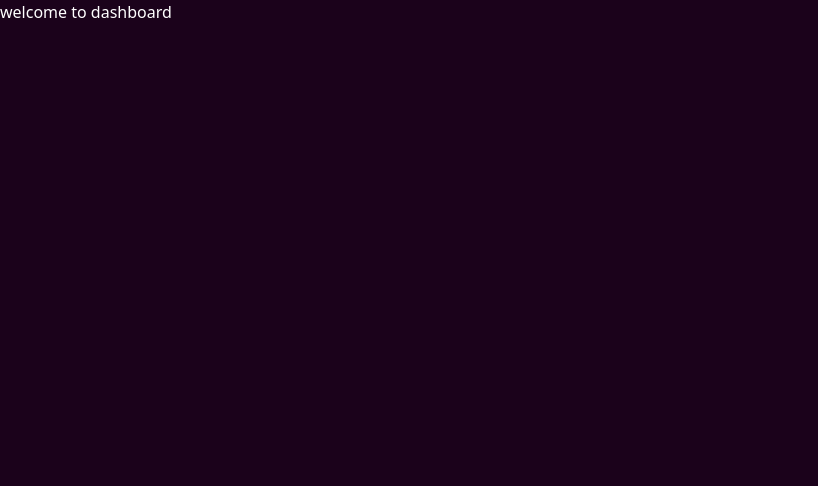
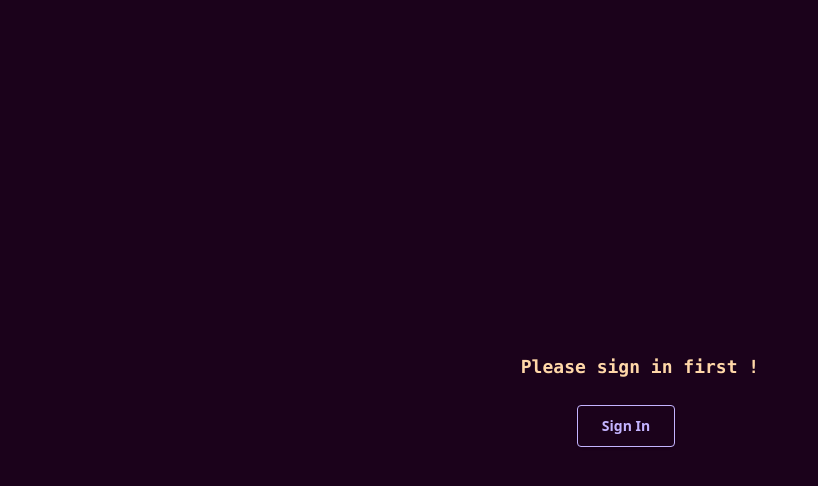
Before and after one commit to Rohan-Lenka/reels-history-app, a Next.js app: page /dashboard in a window 1280 px wide. Shown: the top 486 px of the page, without its empty margins (0-818 px from the left). Built offline with nearby package versions, Linux system fonts and the light colour scheme; no server answers.

Commit message:
dashboard remaining

```diff
--- a/package.json
+++ b/package.json
@@ -11,6 +11,7 @@
   "dependencies": {
     "@next-auth/firebase-adapter": "^0.0.2-canary.207",
     "@next/env": "^15.4.2",
+    "clsx": "^2.1.1",
     "dotenv": "^17.2.0",
     "next": "15.4.2",
     "next-auth": "^4.24.11",
--- /dev/null
+++ b/src/UI/components/Buttons/GetStarted.tsx
@@ -0,0 +1,8 @@
+'use client'
+
+import Button from "../../Button";
+
+export default function GetStarted() {
+    // add the onClick function
+    return <Button text="Get Started" variant="primary" />
+}
--- /dev/null
+++ b/src/UI/components/Buttons/Logout.tsx
@@ -0,0 +1,10 @@
+'use client'
+
+import Button from "@/UI/Button";
+import { signOut } from "next-auth/react";
+
+export default function Logout() {
+    return <Button text="Logout" variant="primary" onClick={() => {
+        signOut({ callbackUrl: '/', redirect: true })
+    }} />
+}
--- /dev/null
+++ b/src/UI/components/Buttons/SignIn.tsx
@@ -0,0 +1,8 @@
+"use client"
+
+import Button from "@/UI/Button"
+import { signIn } from "next-auth/react"
+
+export default function SignIn() {
+    return <Button variant="secondary" text="Sign In" onClick={() => signIn(undefined, { callbackUrl: "/dashboard" })} />
+}
--- /dev/null
+++ b/src/app/dashboard/layout.tsx
@@ -0,0 +1,21 @@
+'use client'
+
+import { SessionProvider } from "next-auth/react";
+
+export default function RootLayout({
+  children,
+}: Readonly<{
+  children: React.ReactNode;
+}>) {
+  return (
+    <html lang="en">
+      <body
+        className={`antialiased overflow-x-hidden relative bg-[#1b021b]`}
+      >
+        <SessionProvider>
+          {children}
+        </SessionProvider>
+      </body>
+    </html>
+  );
+}
--- a/src/app/dashboard/page.tsx
+++ b/src/app/dashboard/page.tsx
@@ -1,5 +1,26 @@
-export default function Dashboard() {
-    return <div className="text-white">
-        welcome to dashboard
-    </div>
+import Logout from "@/UI/components/Buttons/Logout";
+import "../../styles/glare.css";
+import { getServerSession } from "next-auth";
+import { authOptions } from "../api/auth/[...nextauth]/route";
+import SignIn from "@/UI/components/Buttons/SignIn";
+
+export default async function Dashboard() {
+    const session = await getServerSession(authOptions)
+    if (!session) {
+        return <div className="h-screen w-screen flex justify-center items-center">
+            <div>
+                <p className="text-orange-200 text-lg font-semibold font-mono">Please sign in first !</p>
+                <div className="mt-6 ml-14">
+                    <SignIn />
+                </div>
+            </div>
+        </div>
+    }
+    return <>
+        <div className="top-right-glare"></div>
+        <div className="absolute top-5 left-280">
+            <Logout />
+        </div>
+
+    </>
 }
--- a/src/app/page.tsx
+++ b/src/app/page.tsx
@@ -1,14 +1,9 @@
+import GetStarted from "@/UI/components/Buttons/GetStarted"
 import "../styles/glare.css"
-import { redirect, RedirectType } from 'next/navigation'
-import Button from "../UI/Button"
-import { getServerSession } from "next-auth/next"
-import { authOptions } from "@/app/api/auth/[...nextauth]/route"
+import SignIn from "@/UI/components/Buttons/SignIn"
+import Arrow from "@/icons/Arrow"
 
-export default async function Landing() {
-  const session = await getServerSession(authOptions)
-  if(session) {
-    redirect("/dashboard", RedirectType.replace)
-  }
+export default function Landing() {
   return <>
     <div className="top-right-glare"></div>
     <div className="text-6xl text-white font-bold absolute left-20 top-32 font-mono">
@@ -20,10 +15,12 @@ export default async function Landing() {
       <p>Keep a complete history of every Instagram Reel you've watched.</p>
       <p>Easily revisit, organize, and rediscover your watched Reels.</p>
     </div>
+    <div className="absolute top-116 left-1/2 border-2 border-indigo-400 rounded-full p-1 animate-bounce">
+    <Arrow />
+    </div>
     <div className="absolute top-5 left-240 flex justify-center items-center gap-14">
-    {/* add link tags on both buttons */}
-    <Button variant="primary" text="Get Started" />
-    <Button variant="secondary" text="Sign In" />
+      <GetStarted />
+      <SignIn />
     </div>
   </>
 }
--- /dev/null
+++ b/src/icons/Arrow.tsx
@@ -0,0 +1,6 @@
+export default function Arrow() {
+    return <svg xmlns="http://www.w3.org/2000/svg" viewBox="0 0 24 24" fill="currentColor" className="size-14 text-indigo-400" >
+        <path fillRule="evenodd" d="M12 2.25a.75.75 0 0 1 .75.75v16.19l6.22-6.22a.75.75 0 1 1 1.06 1.06l-7.5 7.5a.75.75 0 0 1-1.06 0l-7.5-7.5a.75.75 0 1 1 1.06-1.06l6.22 6.22V3a.75.75 0 0 1 .75-.75Z" clipRule="evenodd" />
+    </svg>
+
+}
```
Also changed, not shown: 1 other file (tests, documents, lock files or other folders).
